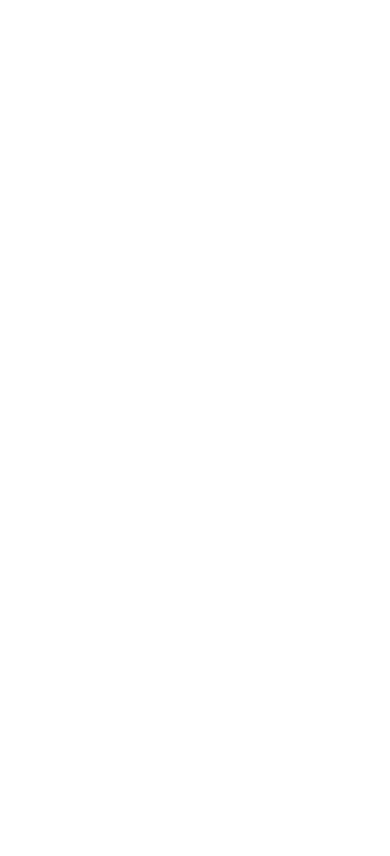
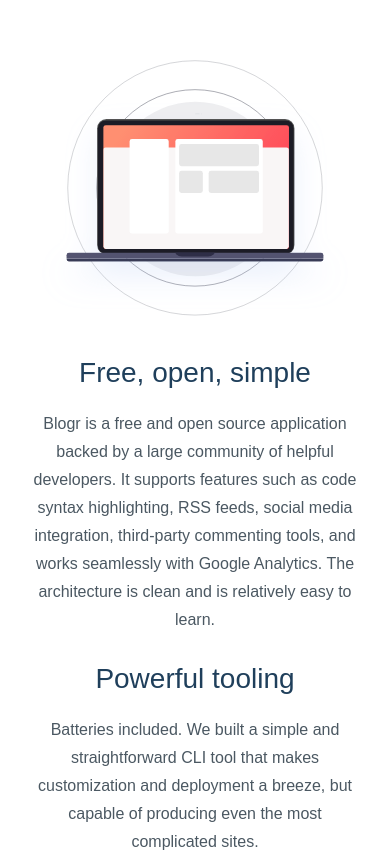
Before and after one commit to epalacio/portfolio-blogr-lp, a React (Create React App) app: page / in a window 390 px wide. Shown: the part 2150-3006 px from the top of the page. Before the commit the page ends 1957 px from the top, so only its background shows below. Built offline with nearby package versions, Linux system fonts and the light colour scheme.

Commit message:
Style features: responsive, layout, content

```diff
--- a/src/components/Features.js
+++ b/src/components/Features.js
@@ -1,9 +1,29 @@
+import React from "react";
+
+import featuresImgMobile from '../img/illustration-laptop-mobile.svg'
+import featuresImgDesktop from '../img/illustration-laptop-desktop.svg'
+
 const Features = () => {
     return (
-        <div>
-            <p>Features Section</p>
+        <div className='max-w-screen-xl mx-auto mt-60'>
+            <div className='future-content flex flex-col sm:flex-row items-center justify-center'>
+                <div className='future-img sm:w-5/12'>
+                    <img src={featuresImgMobile} className='block sm:hidden mt-6' alt="Desktop with elements inside"  />
+                    <img src={featuresImgDesktop} className='hidden sm:block mt-6' alt="Desktop with elements inside"  />
+                </div>
+                <div className='future-text flex flex-col px-6 sm:w-5/12'>
+                    <div className='future-text-block text-center sm:text-left mt-6'>
+                        <h3 className='text-regalBlue text-h3Header mb-4'>Free, open, simple</h3>
+                        <p className='text-fiord leading-7'>Blogr is a free and open source application backed by a large community of helpful developers. It supports features such as code syntax highlighting, RSS feeds, social media integration, third-party commenting tools, and works seamlessly with Google Analytics. The architecture is clean and is relatively easy to learn.</p>
+                    </div>
+                    <div className='future-text-block text-center sm:text-left mt-6'>
+                        <h3 className='text-regalBlue text-h3Header mb-4'>Powerful tooling</h3>
+                        <p className='text-fiord leading-7'>Batteries included. We built a simple and straightforward CLI tool that makes customization and deployment a breeze, but capable of producing even the most complicated sites.</p>
+                    </div>
+                </div>
+            </div>
         </div>
-     );
+    );
 }
 
 export default Features;
```
Also changed, not shown: src/img/illustration-laptop-desktop.svg (added), src/img/illustration-laptop-mobile.svg (added).
